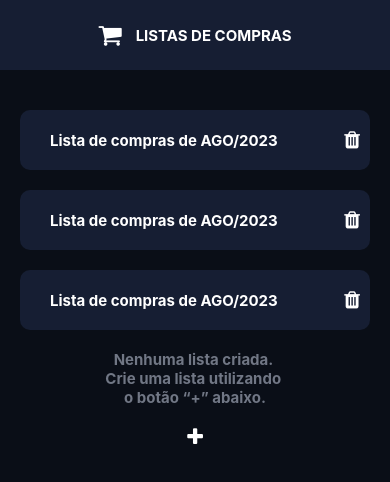
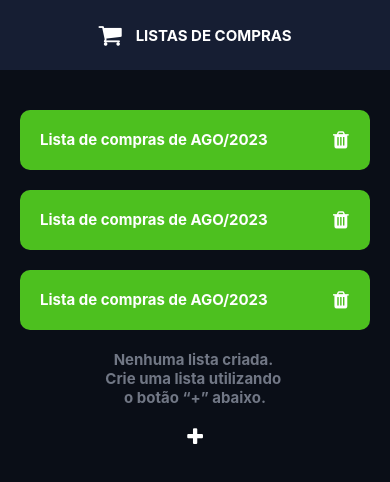
Before and after one commit to oliveiraalexis/SmartCart, a React Native app: screen / in a window 390 px wide. Shown: the top 482 px of the page. Built offline with nearby package versions, Linux system fonts and the light colour scheme.

Commit message:
Refactoring Button of CardList

```diff
--- a/src/components/CardList/CardList.jsx
+++ b/src/components/CardList/CardList.jsx
@@ -1,16 +1,18 @@
 import React from 'react'
-import { View, Text, TouchableHighlight, StyleSheet } from 'react-native'
+import { View, Text, StyleSheet, Pressable } from 'react-native'
 import { Button } from '../Button/Button'
 
 export const CardList = () => {
 
     return (
-        <TouchableHighlight style={styles.container}>
-            <View style={styles.view}>
-                <Text style={styles.text}>Lista de compras de AGO/2023</Text>
-                <Button iconName='trash' bRadius={5} bBackgroundColor='#161E33'/>
-            </View>
-        </TouchableHighlight>
+        <Pressable style={styles.container}>
+                <Pressable style={styles.buttonList} backgroundColor='red'>
+                    <Text style={styles.text}>Lista de compras de AGO/2023</Text>
+                </Pressable>
+                <Pressable style={styles.trash}>
+                    <Button  iconName='trash' bRadius={10} bBackgroundColor='#2357da' height={60}/>
+                </Pressable>
+        </Pressable>
     )
 }
 
@@ -18,22 +20,23 @@ const styles = StyleSheet.create({
     container: {
         width: '100%',
         height: 60,
-        backgroundColor: '#161E33',
+        backgroundColor: '#4dc01f',
         borderRadius: 10,
-        marginTop: 20
+        marginTop: 20,
+        flexDirection: 'row'
     },
     text: {
         color: '#FFFFFF',
         fontWeight: 'bold',
         fontSize: 15,
-        padding: 20
+        margin: 20
 
     },
-    view: {
-        flexDirection: 'row',
-        justifyContent: 'space-between',
-        alignItems: 'center',
-        marginHorizontal: 10,
+    buttonList: {
+        flex: 5,
+        borderRadius: 10
+    },
+    trash:{
         flex: 1
     }
 })
```
